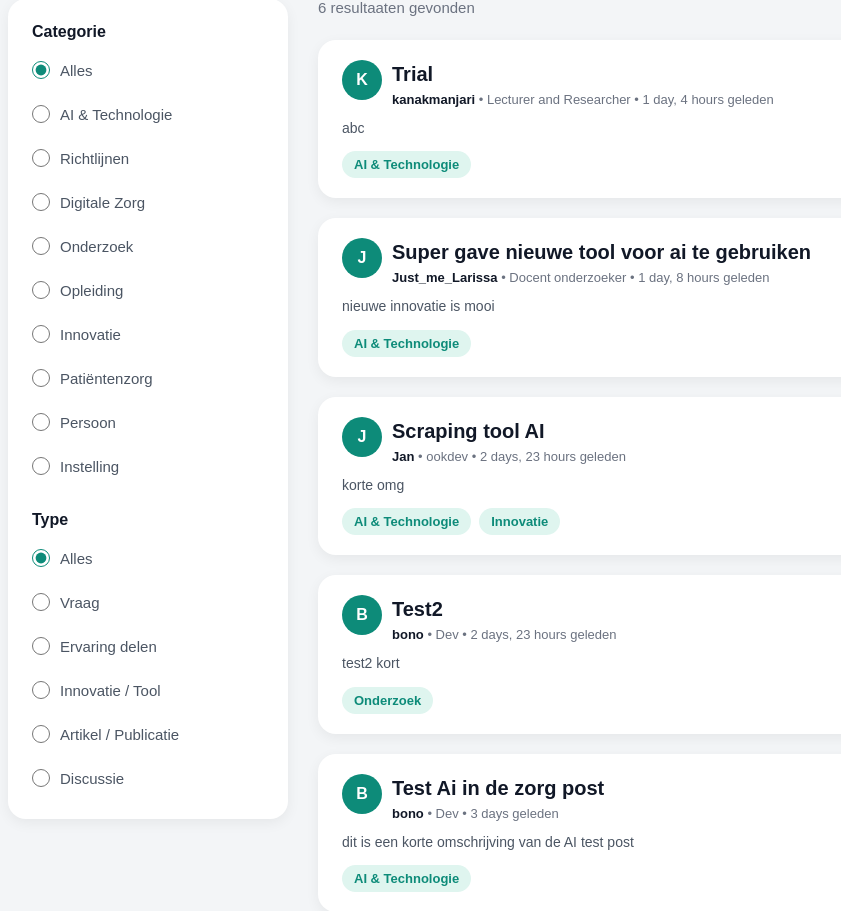
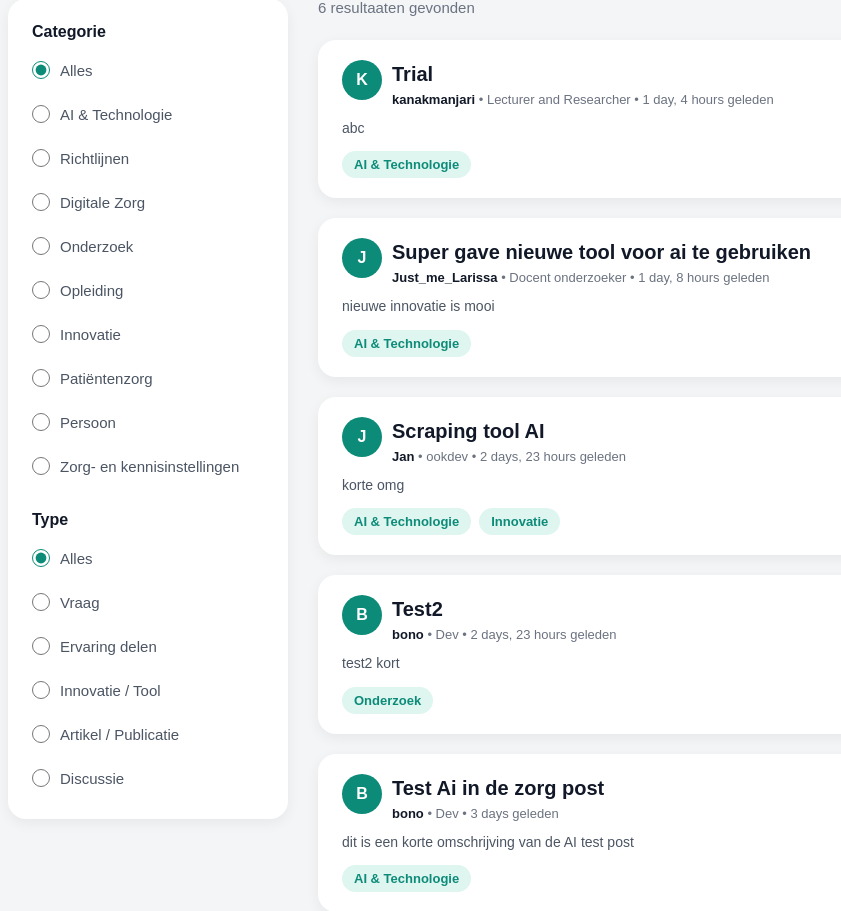
Before and after one commit to 1114441Verwer/dsrLCP, a Django app: page /zoeken/ in a window 1280 px wide. Shown: the part 233-1144 px from the top of the page, without its empty margins (52-893 px from the left). Run offline with Django 5.2, Linux system fonts and the light colour scheme; data comes from the database, SQL or seed files in the repository; both versions use the stored data as it was after the commit.

Commit message:
last small changes ( na acceptatie )
jehtoch

```diff
--- a/core/templates/core/community.html
+++ b/core/templates/core/community.html
@@ -8,7 +8,7 @@
         {% if user.is_authenticated %}
             <div class="community-composer">
                 <div class="composer-avatar">{{ user.username|slice:":1"|upper }}</div>
-                <div class="composer-input">Deel je kennis of stel een vraag...</div>
+                <div class="composer-input" onclick="openPostModal()" style="cursor: pointer;">Deel je kennis of stel een vraag...</div>
                 <button class="composer-post-btn" onclick="openPostModal()">Post</button>
             </div>
         {% else %}
@@ -83,7 +83,7 @@
                             {{ user.username|slice:":1"|upper }}
                         </div>
                         <div style="flex: 1; min-width: 0;">
-                            <a href="{% url 'profiel' %}" style="color: #111827; font-weight: 600; text-decoration: none; font-size: 13px;">{{ user.username }}</a>
+                            <a href="{% url 'user_profile' user.username %}" style="color: #111827; font-weight: 600; text-decoration: none; font-size: 13px;">{{ user.username }}</a>
                             <p style="margin: 2px 0 0 0; color: #0d8b79; font-size: 12px; font-weight: 500;">{{ user.points }} punten</p>
                         </div>
                     </div>
--- a/core/templates/core/zoeken.html
+++ b/core/templates/core/zoeken.html
@@ -80,8 +80,8 @@
                             <span>Persoon</span>
                         </label>
                         <label class="filter-option">
-                            <input type="radio" name="category" value="Instelling" {% if category == 'Instelling' %}checked{% endif %} onchange="this.form.submit();">
-                            <span>Instelling</span>
+                            <input type="radio" name="category" value="Zorg- en kennisinstellingen" {% if category == 'Zorg- en kennisinstellingen' %}checked{% endif %} onchange="this.form.submit();">
+                            <span>Zorg- en kennisinstellingen</span>
                         </label>
                     </div>
                 </div>
@@ -128,7 +128,7 @@
                 {% if users %}
                     <!-- Results for Persons -->
                     {% for user in users %}
-                        <div class="result-card" style="cursor: pointer;">
+                        <div class="result-card" style="cursor: pointer;" onclick="window.location.href='{% url 'user_profile' user.username %}';">
                             <div style="display: flex; align-items: flex-start; gap: 15px;">
                                 <div class="post-user-avatar" style="width: 50px; height: 50px; flex-shrink: 0; font-size: 20px;">
                                     {{ user.username|slice:":1"|upper }}
@@ -136,7 +136,7 @@
                                 <div style="flex: 1;">
                                     <h3 class="result-title" style="margin: 0 0 4px 0;">{{ user.get_full_name|default:user.username }}</h3>
                                     <div style="color: #6b7280; font-size: 13px;">
-                                        <a href="{% url 'user_profile' user.username %}" style="color: #111827; font-weight: 600; text-decoration: none;">@{{ user.username }}</a>
+                                        <span style="color: #111827; font-weight: 600;">@{{ user.username }}</span>
                                         {% if user.function %}<span class="result-description"> • {{ user.function }}</span>{% endif %}
                                     </div>
 
@@ -150,7 +150,7 @@
                                         <span>Level <strong>{{ user.get_level }}</strong></span>
                                     </div>
                                 </div>
-                                <a href="{% url 'user_profile' user.username %}" style="background: #0d8b79; color: white; padding: 8px 16px; border-radius: 6px; text-decoration: none; font-size: 13px; font-weight: 500; white-space: nowrap;" onclick="event.stopPropagation();">Profiel</a>
+                                <span style="background: #0d8b79; color: white; padding: 8px 16px; border-radius: 6px; font-size: 13px; font-weight: 500; white-space: nowrap;">Profiel</span>
                             </div>
                         </div>
                     {% endfor %}
@@ -188,7 +188,7 @@
                                         </div>
                                     </div>
                                 {% else %}
-                                    <p style="color: #6b7280; font-size: 13px; text-align: center; padding: 15px;">Geen leden voor deze instelling</p>
+                                    <p style="color: #6b7280; font-size: 13px; text-align: center; padding: 15px;">Geen leden voor deze organisatie</p>
                                 {% endif %}
                             {% endwith %}
                         </div>
--- a/core/views.py
+++ b/core/views.py
@@ -167,8 +167,8 @@ def zoeken_view(request):
     users = []
     institutions = []
 
-    # Als categorie Instelling is: alleen instellingen zoeken
-    if category == 'Instelling':
+    # Als categorie Zorg- en kennisinstellingen is: alleen instellingen zoeken
+    if category == 'Zorg- en kennisinstellingen':
         institutions = Institution.objects.all()
         if query:
             institutions = institutions.filter(
```
Also changed, not shown: db.sqlite3.
